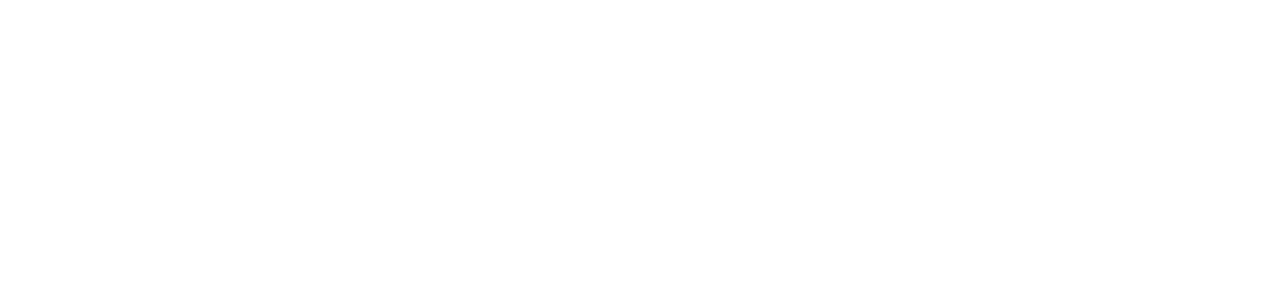
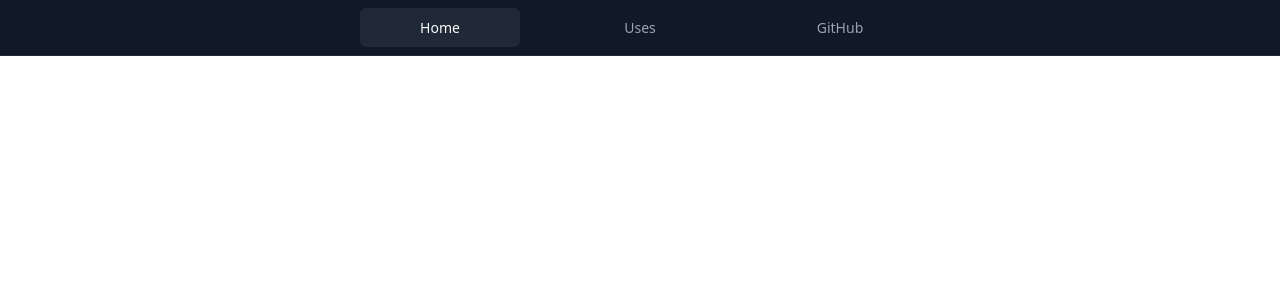
Before and after one commit to TeksuSiK/homepage, a Next.js app: page / in a window 1280 px wide. Shown: the top 300 px of the page. Built offline with nearby package versions, Linux system fonts and the light colour scheme.

Commit message:
Add navigation bar and button component

```diff
--- /dev/null
+++ b/components/Button.tsx
@@ -0,0 +1,19 @@
+import {ButtonHTMLAttributes} from 'react';
+
+interface Props extends ButtonHTMLAttributes<HTMLButtonElement> {
+  shouldHover?: boolean;
+}
+
+const Button = (props: Props) => {
+  const {shouldHover, ...rest} = props;
+
+  return (
+    <button
+      {...rest}
+      className={`${shouldHover ? 'bg-gray-800 text-gray-50' : 'text-gray-400'} hover:text-gray-50 hover:bg-gray-800 rounded-md w-40 text-sm`}
+    >
+    </button>
+  );
+};
+
+ export default Button;
--- a/components/Layout.tsx
+++ b/components/Layout.tsx
@@ -1,3 +1,5 @@
+import Navigation from './Navigation'
+
 interface Props {
   children: React.ReactNode;
 }
@@ -5,7 +7,10 @@
 const Layout = ({children}: Props) => {
 return (
   <>
-    {children}
+    <Navigation />
+    <div className="w-full flex justify-center relative">
+      {children}
+    </div>
   </>
 )
 }
--- /dev/null
+++ b/components/Navigation.tsx
@@ -0,0 +1,37 @@
+import {useRouter} from 'next/dist/client/router';
+
+import Button from './Button'
+
+const Navigation = () => {
+  const router = useRouter();
+
+  return (
+    <div className="sticky h-14 border-b border-gray-800 bg-gray-900 flex justify-center">
+      <nav className="max-w-xl w-full flex content-center justify-between p-2 font-sans gap-1">
+        <Button
+          shouldHover={router.pathname === '/'}
+          onMouseEnter={async () => router.prefetch('/')}
+          onClick={async () => router.push('/')}
+        >
+          Home
+        </Button>
+
+        <Button
+          shouldHover={router.pathname === '/uses'}
+          onMouseEnter={async () => router.prefetch('/uses')}
+          onClick={async () => router.push('/uses')}
+        >
+          Uses
+        </Button>
+
+        <Button
+          onClick={async () => router.push('https://github.com/TeksuSiK')}
+        >
+          GitHub
+        </Button>
+      </nav>
+    </div>
+  )
+}
+
+export default Navigation
```
